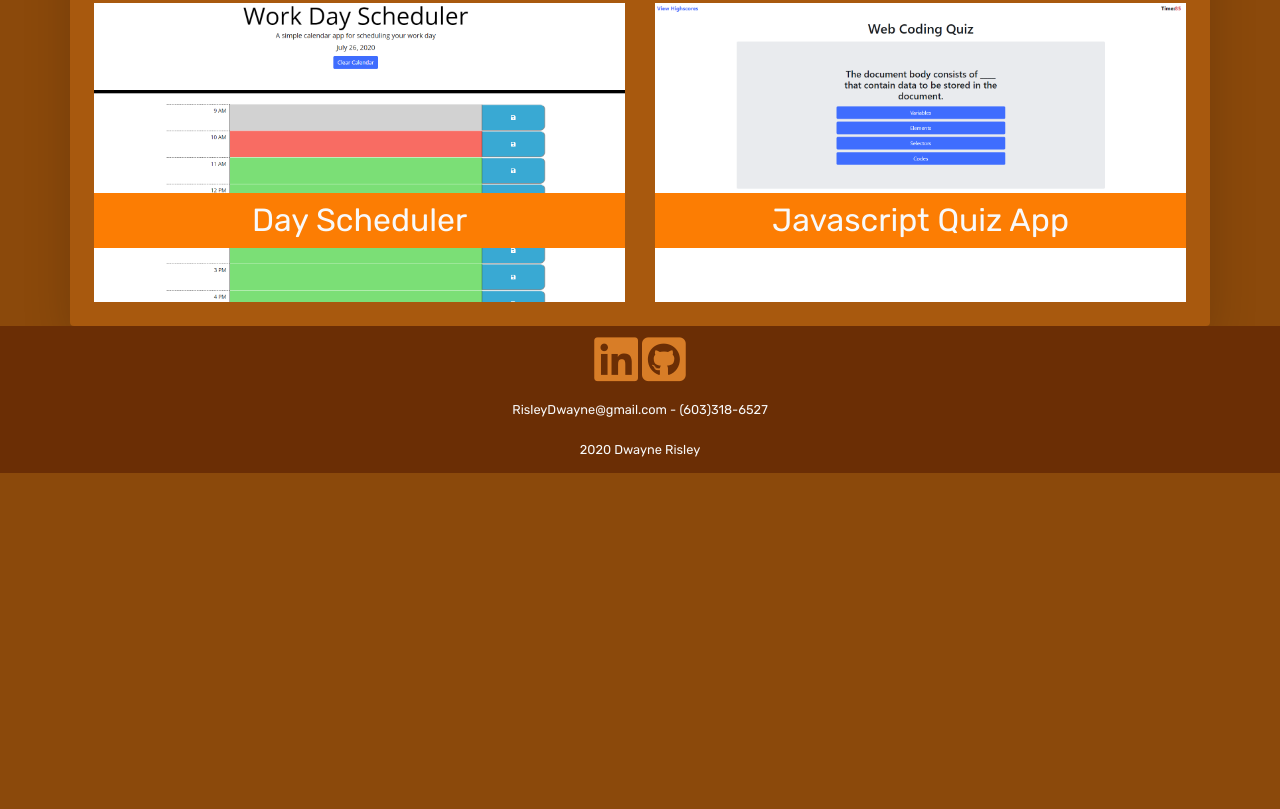
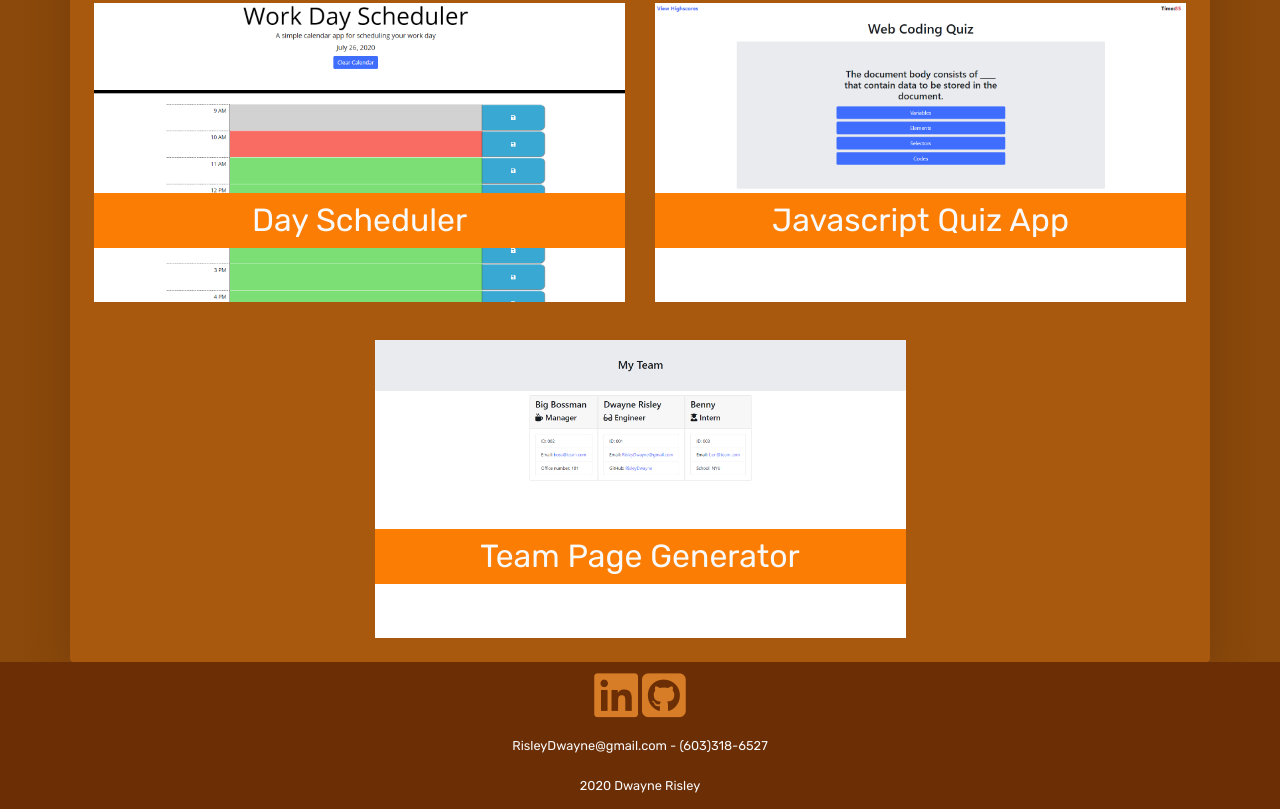
Before and after one commit to RisleyDwayne/responsive-portfolio, a plain HTML site: page portfolio.html in a window 1280 px wide. Shown: the part 555-1364 px from the top of the page. Before the commit the page ends 1028 px from the top, so only its background shows below. Drawn offline with nearby package versions, Linux system fonts and the light colour scheme.

Commit message:
add portfolio item

```diff
--- a/portfolio.html
+++ b/portfolio.html
@@ -76,6 +76,12 @@
                             <img class="img-fluid" src="./assets/images/codequiz.png" alt="Javascript Quiz App">
                         </a>
                     </div>
+                    <div class="col-md-6 col-sm-12 portfolio-item">
+                        <h2 class="p-2 text-center text-light container-fluid">Team Page Generator</h2>
+                        <a href="https://github.com/RisleyDwayne/employee-engine">
+                            <img class="img-fluid" src="./assets/images/employeeengine.png" alt="Team Page Generator">
+                        </a>
+                    </div>
 
 
                 </div>
```
Also changed, not shown: assets/images/employeeengine.png (added).
